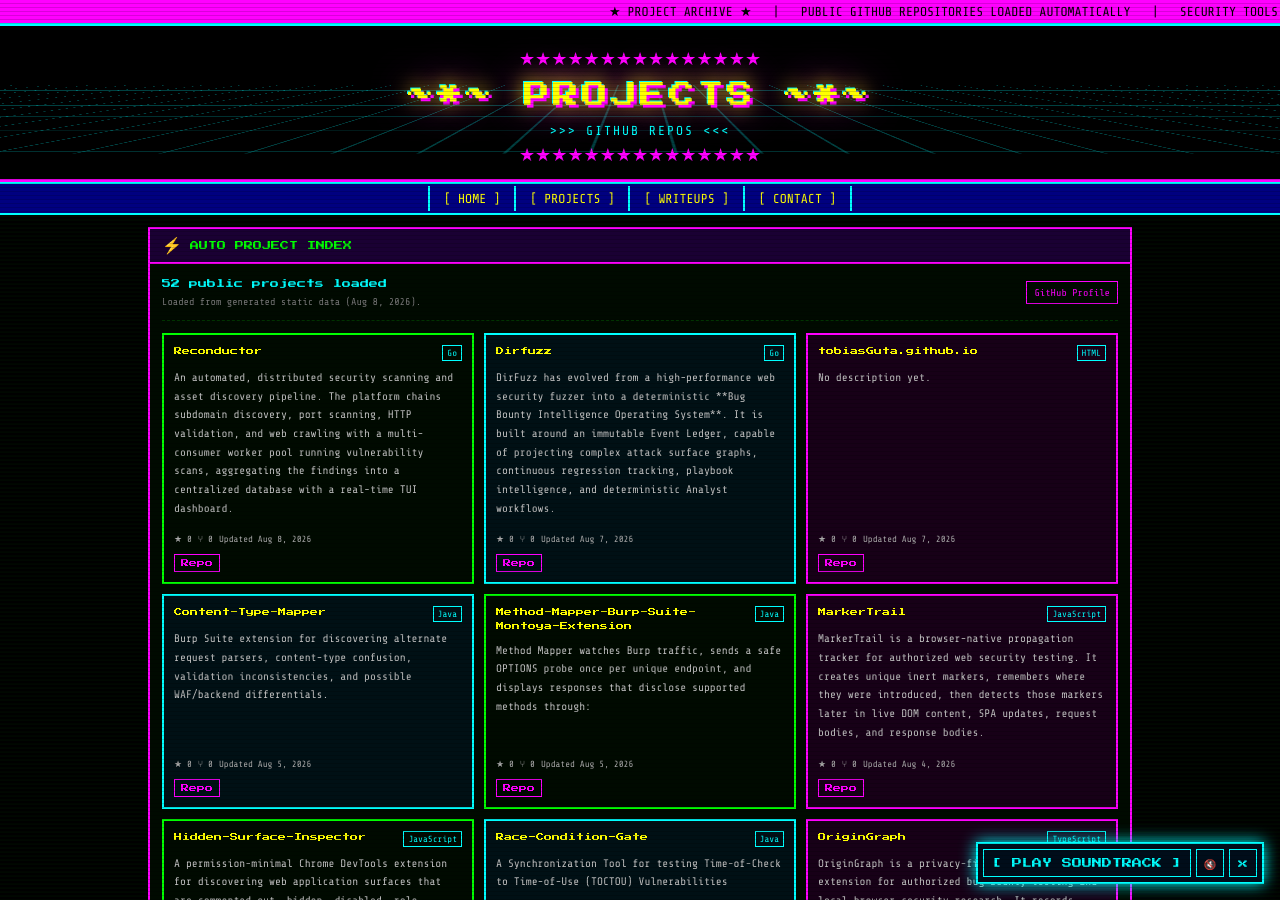
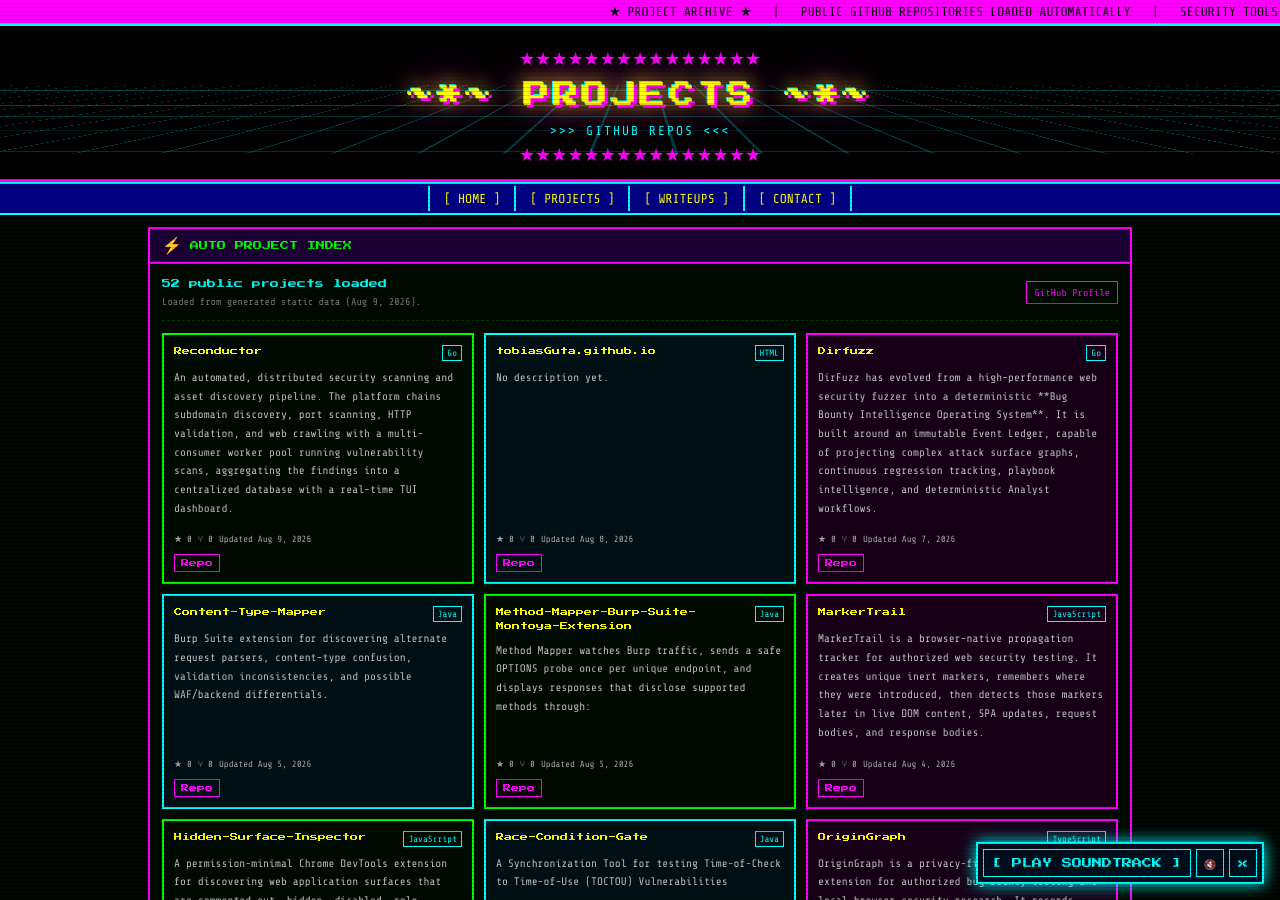
Before and after one commit to tobiasGuta/tobiasGuta.github.io, a Jekyll site: the page built from projects.html, in a window 1280 px wide and 900 px high. Built offline with Jekyll 4.4.1, drawn with Linux system fonts in a browser that asks for light colours; part of the change alters nothing that is shown.

```diff
--- a/assets/data/projects.json
+++ b/assets/data/projects.json
@@ -1,7 +1,7 @@
 {
   "owner": "tobiasGuta",
   "source": "github_api",
-  "generated_at": "2026-08-08T08:58:34.899361+00:00",
+  "generated_at": "2026-08-09T09:01:01.033010+00:00",
   "projects": [
     {
       "name": "Reconductor",
@@ -12,7 +12,20 @@
       "topics": [],
       "stargazers_count": 0,
       "forks_count": 0,
-      "updated_at": "2026-08-08T07:47:14Z",
+      "updated_at": "2026-08-09T01:30:17Z",
+      "fork": false,
+      "archived": false
+    },
+    {
+      "name": "tobiasGuta.github.io",
+      "description": null,
+      "html_url": "https://github.com/tobiasGuta/tobiasGuta.github.io",
+      "homepage": null,
+      "language": "HTML",
+      "topics": [],
+      "stargazers_count": 0,
+      "forks_count": 0,
+      "updated_at": "2026-08-08T08:58:55Z",
       "fork": false,
       "archived": false
     },
@@ -26,19 +39,6 @@
       "stargazers_count": 0,
       "forks_count": 0,
       "updated_at": "2026-08-07T19:42:48Z",
-      "fork": false,
-      "archived": false
-    },
-    {
-      "name": "tobiasGuta.github.io",
-      "description": null,
-      "html_url": "https://github.com/tobiasGuta/tobiasGuta.github.io",
-      "homepage": null,
-      "language": "HTML",
-      "topics": [],
-      "stargazers_count": 0,
-      "forks_count": 0,
-      "updated_at": "2026-08-07T09:16:14Z",
       "fork": false,
       "archived": false
     },
```
